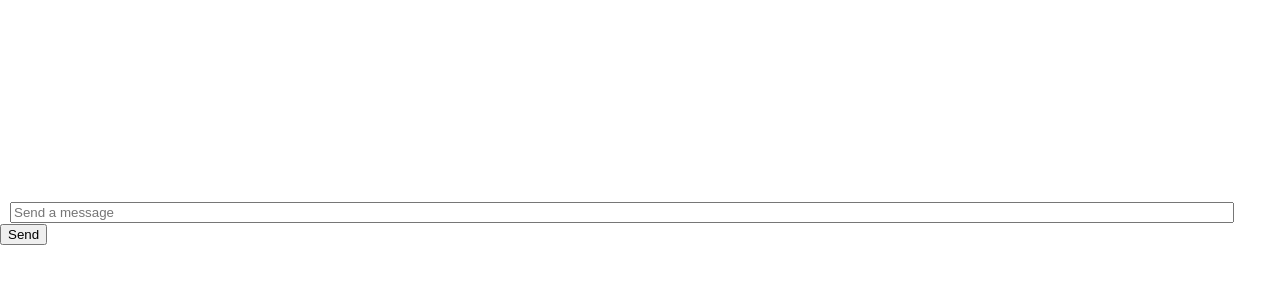
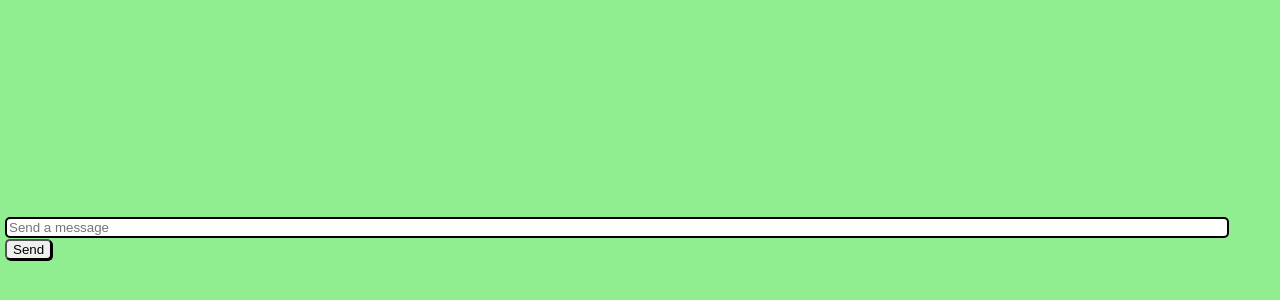
Before and after one commit to harshavardhanakrishnachaitanya2001/messageApp, a React (Create React App) app: page / in a window 1280 px wide. Shown: the part 404-704 px from the top of the page. Built offline with nearby package versions, Linux system fonts and the light colour scheme.

Commit message:
must try to add contacts... or something like that

```diff
--- a/src/App.css
+++ b/src/App.css
@@ -1,8 +1,22 @@
+
+button{
+  margin-left: 5px;
+  cursor: pointer;
+  border-radius: 5px;
+  box-shadow: 1px 1px;
+}
+body{
+  background-color:lightgreen;
+}
 input{
-  margin-top:590px;
+  border: 2px solid black;
   width: 95%;
-  margin-left: 10px;
+  margin-left: 5px;
+  border-radius: 5px;
+}
+.form{
+  margin-top:620px;
 }
 p{
-  margin-top:2px;
+  margin:2px;
 }
--- a/src/App.js
+++ b/src/App.js
@@ -1,25 +1,35 @@
+//Input field to be pushed to the bottom of the page
+//when send is clicked, message must be displayed above the input
 import React, {useState} from 'react'
 import './App.css';
 
 function App() {
   const [sendMessage,setSendMessage]=useState('');
   let [displayMessage,setDisplayMessage]=useState('');
-  let [allMessages, setAllMessages]=useState([]);
+  let [messageArray,setMessageArray]=useState([]);
   function handleChange(e){
     e.preventDefault();
     setSendMessage(e.target.value);
+
   }
   function handleClick(){
     setDisplayMessage(sendMessage);
-    allMessages.push(displayMessage);
+    setMessageArray( arr => [...arr, `${displayMessage}`]);
     setSendMessage('');
   }
+
   return (
-    <div className="container">
-      <p>{allMessages}</p>
-      <input type="text" placeholder="Send a message" value={sendMessage} onChange={handleChange}/>
-      <button type="button" onClick={handleClick}>Send</button>
-    </div>
+    <body>
+      {
+        messageArray.map(message=>{
+          return <p>{message}</p>
+        })
+      }
+      <div className="form">
+        <input type="text" placeholder="Send a message" value={sendMessage} onChange={handleChange} required/>
+        <button type="button" onClick={handleClick}>Send</button>
+      </div>
+    </body>
   );
 }
 
```
Also changed, not shown: 1 other file (tests, documents, lock files or other folders).
